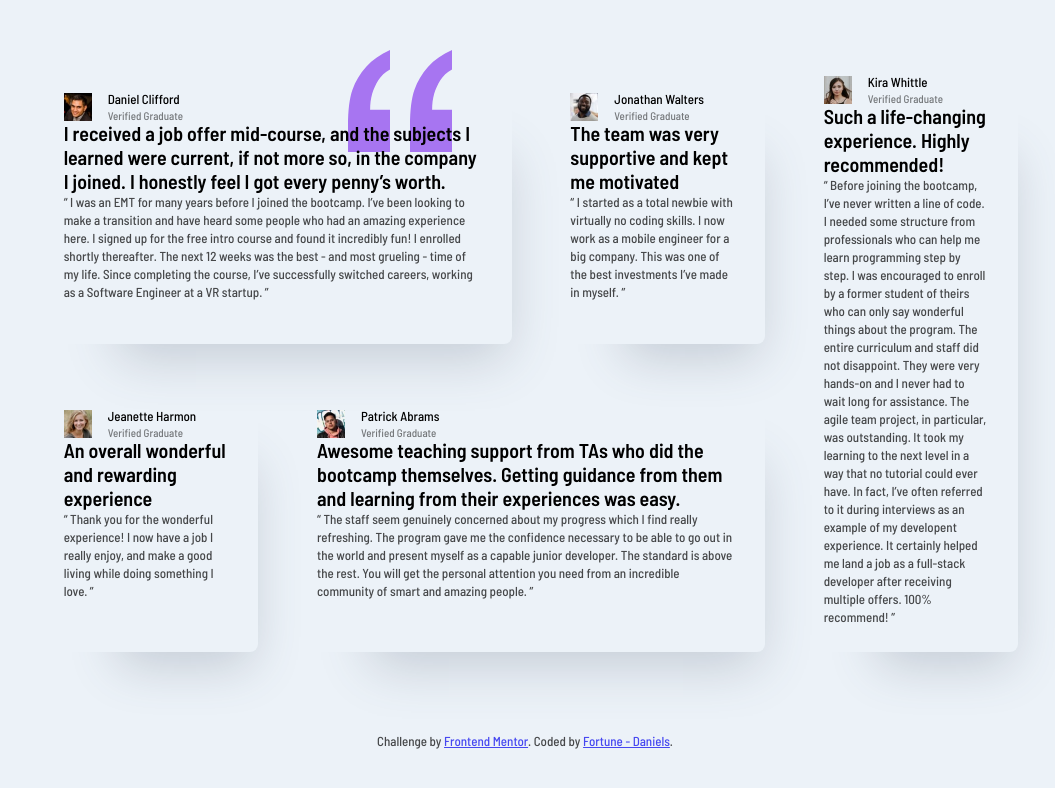
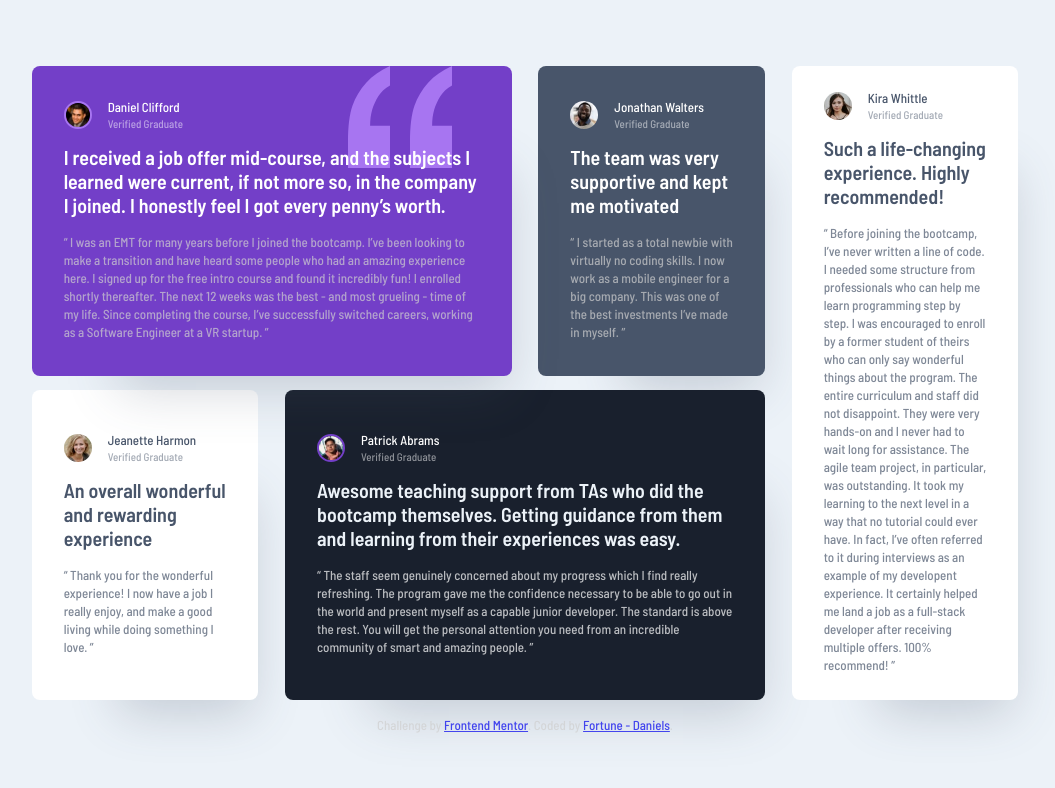
Before and after one commit to DAJ350/testimonials-grid-section-main, a plain HTML site: page index.html in a window 1280 px wide. Shown: the whole page, without its empty margins (115-1170 px from the left). Drawn offline with Linux system fonts and the light colour scheme.

Commit message:
deskop version completion

```diff
--- a/styles.css
+++ b/styles.css
@@ -62,14 +62,13 @@ body {
     align-items: center;
     background-color: var(--soft-blue);
     padding: 18.22222222222222svh 11.45833333333333svw;
-    row-gap: 5rem;
+    row-gap: 1rem;
 }
 
 /* Grid Section Design*/
-
 .main-content {
     width: 100%;
-    height: 63.55555555555556%;
+    max-height: 63.55555555555556%;
     display: grid;
     grid-template-columns: repeat(4, 1fr);
     grid-template-rows: repeat(2, 1fr);
@@ -85,6 +84,7 @@ body {
     justify-content: center;
     max-height: 100%;
     flex-flow: column nowrap;
+    row-gap: 1rem;
     padding: 1.625rem 2rem;
     box-shadow: 2.5rem 3.75rem 3.125rem -2.9375rem rgba(72, 85, 106, 0.2474);
 }
@@ -95,23 +95,103 @@ body {
     max-height: auto;
 }
 
+.testimonial-card__profile-picture {
+    border-radius: 50%;
+}
+
 .testimonial-card__client-info-container {
     display: flex;
     flex-flow: column nowrap;
     row-gap: 4px;
 }
 
+.testimonial-card__name {
+    color: var(--white)
+}
+
+.testimonial-card__bio {
+    color: var(--white);
+}
+
+.testimonial-card__featured-text-container {
+    max-inline-size: 29.75rem;
+}
+
+.testimonial-card__featured-text {
+    color: var(--white);
+    max-inline-size: 100%;
+}
+
+.testimonial-card__review-text {
+    color: var(--light-gray);
+}
+
+/* Card Background Colour Modifications*/
+
+/* Purple Background*/
 .testimonial-card--purple-bg {
     position: relative;
+    z-index: 0;
+    background-color: var(--purple);
 }
 
 .testimonial-card--purple-bg .testimonial-card__bg-quote-pattern {
     position: absolute;
     top: 0;
     left: 65.92592592592593%;
-    z-index: -1;
+    z-index: 1;
 }
 
+.testimonial-card--purple-bg .testimonial-card__profile-picture {
+    border: solid 2px var(--soft-lavender-purple);
+}
+
+.testimonial-card--purple-bg .testimonial-card__featured-text-container {
+    z-index: 2;
+}
+
+/* Muted Blue Gray Background */
+.testimonial-card--muted-blue-gray-bg {
+    background-color: var(--muted-blue-gray);
+}
+
+/* White Background */
+.testimonial-card--white-bg {
+    background-color: var(--white);
+}
+
+.testimonial-card--white-bg .testimonial-card__name {
+    color: var(--muted-blue-gray);
+}
+
+.testimonial-card--white-bg .testimonial-card__bio {
+    color: var(--muted-blue-gray);
+}
+
+.testimonial-card--white-bg .testimonial-card__featured-text {
+    color: var(--muted-blue-gray);
+}
+
+.testimonial-card--white-bg .testimonial-card__review-text {
+    color: var(--muted-blue-gray);
+}
+
+/* Dark Blue Background */
+.testimonial-card--dark-blue-bg {
+    background-color: var(--dark-blue);
+}
+
+.testimonial-card--dark-blue-bg .testimonial-card__profile-picture {
+    border: solid 2px var(--purple);
+}
+
+.testimonial-card--dark-blue-bg .testimonial-card__featured-text {
+    color: var(--soft-blue);
+}
+
+.testimonial-card--dark-blue-bg .testimonial-card__review-text {
+    color: var(--white);
+}
 /* Testimonial Card Grid Positioning */
 
 .testimonial-card--daniel-clifford {
```
